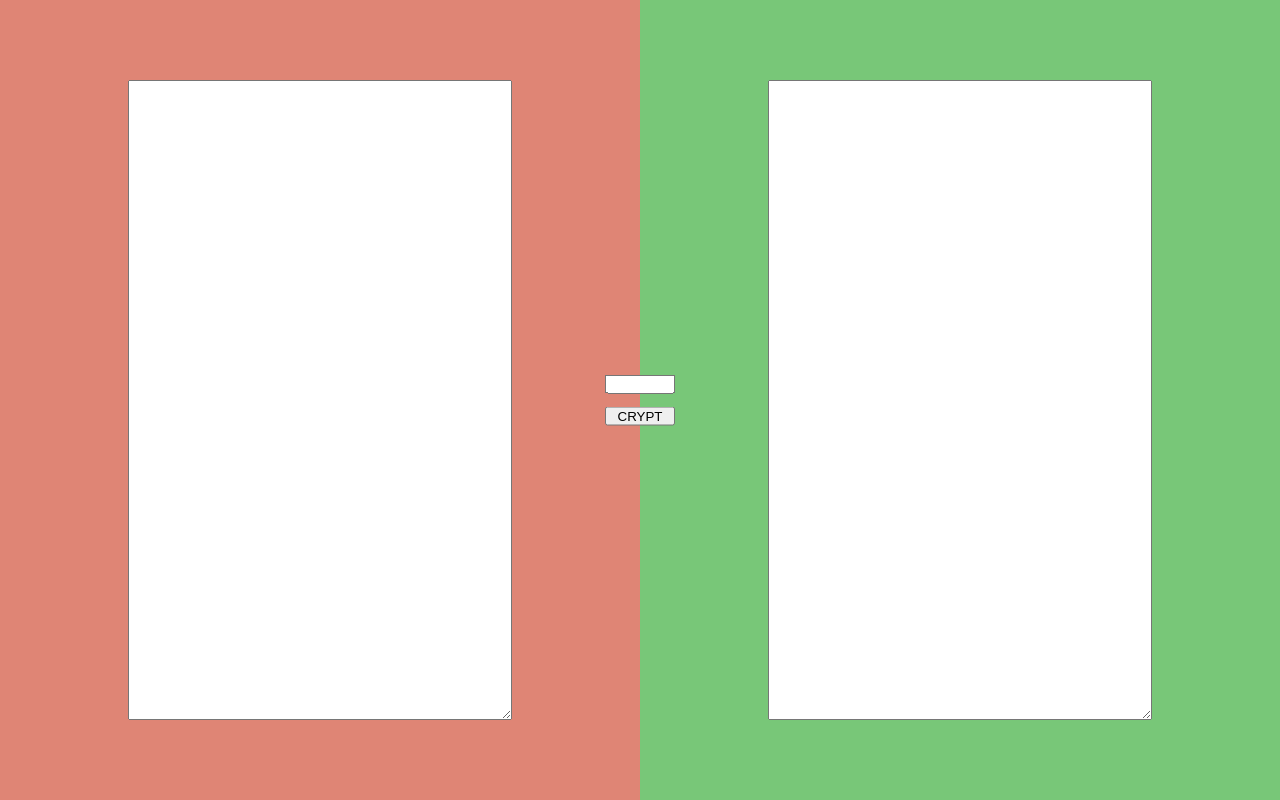
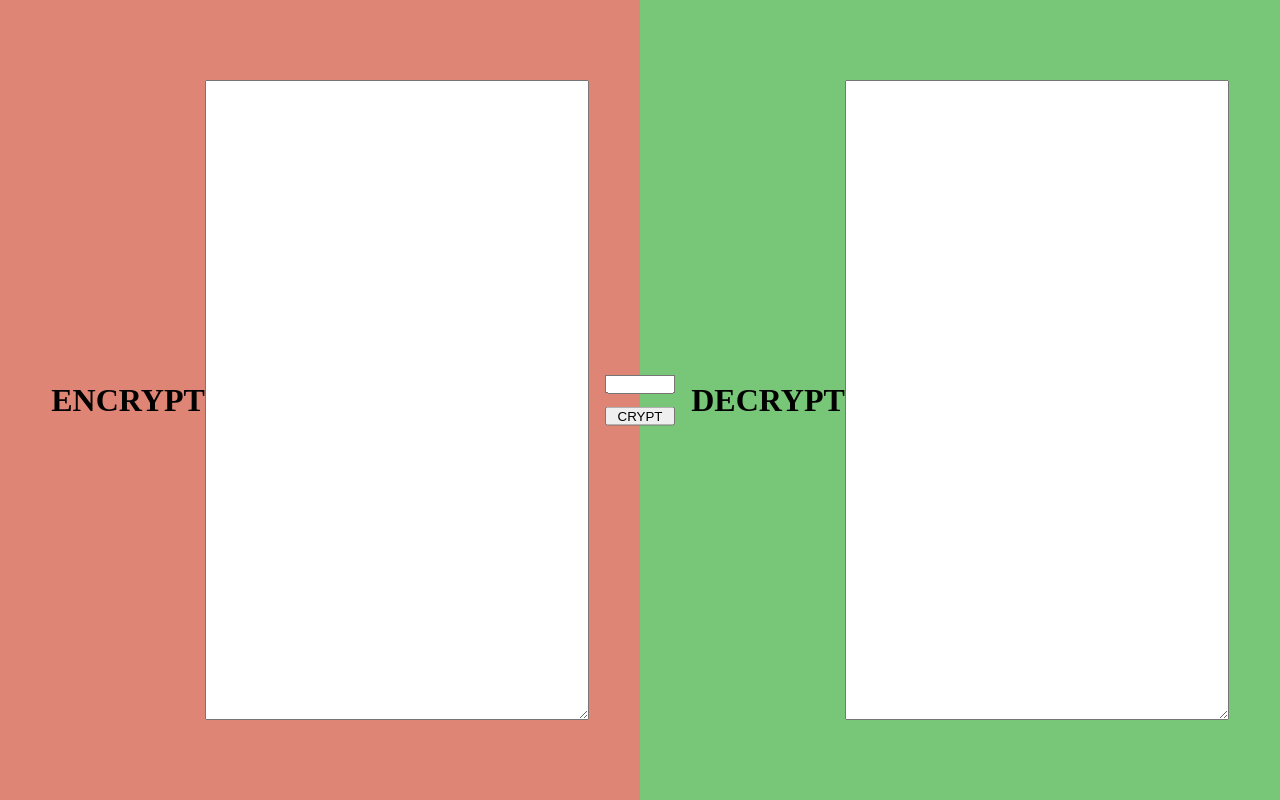
Before and after one commit to GZIslam/crypter, a plain HTML site: page index.html in a window 1280 px wide. Drawn offline with Linux system fonts and the light colour scheme.

Commit message:
add headers

```diff
--- a/index.html
+++ b/index.html
@@ -9,9 +9,11 @@
 <body>
     <div class="all">
         <div class="leftSide side">
+            <h1>ENCRYPT</h1>
             <textarea id="enCrypt"></textarea>
         </div>
         <div class="rightSide side">
+            <h1>DECRYPT</h1>
             <textarea id="deCrypt"></textarea>
         </div>
     </div>
```
